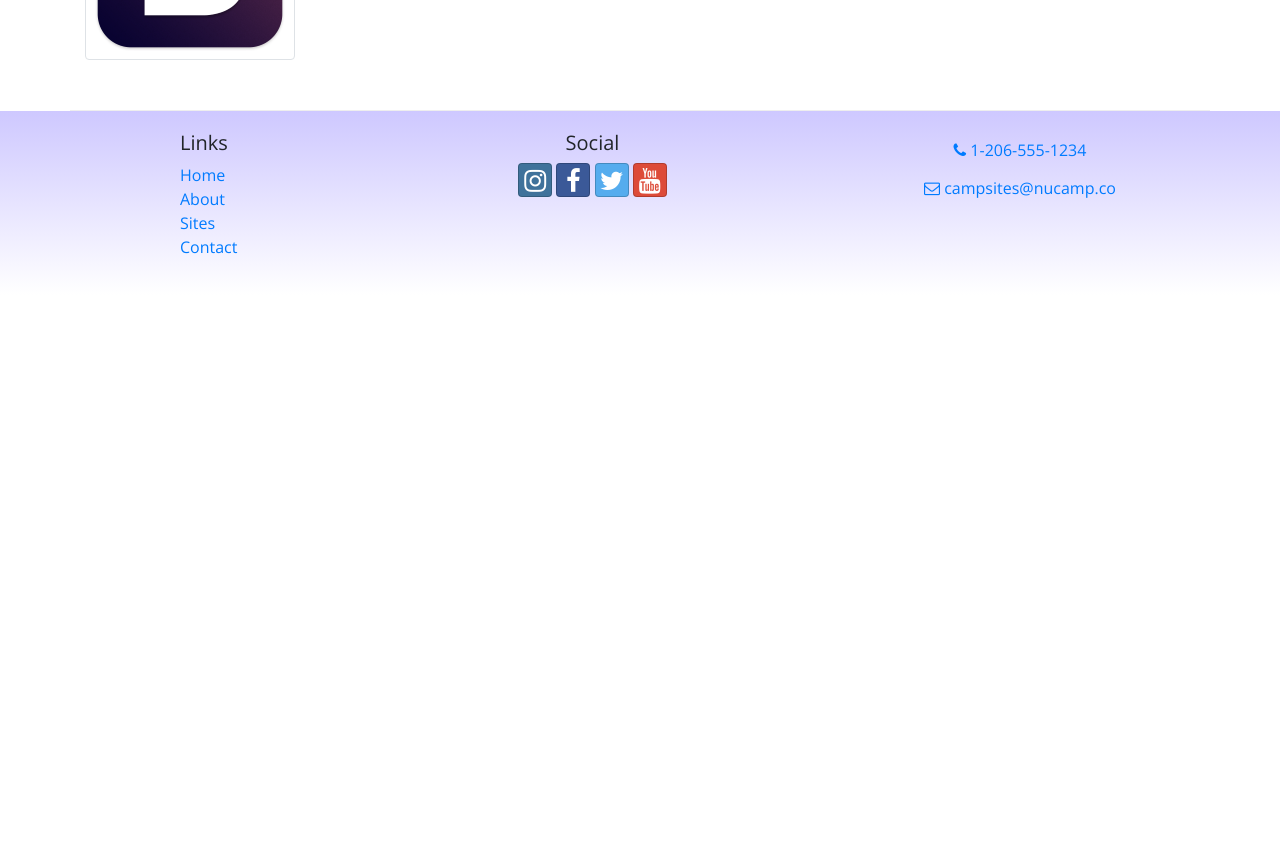
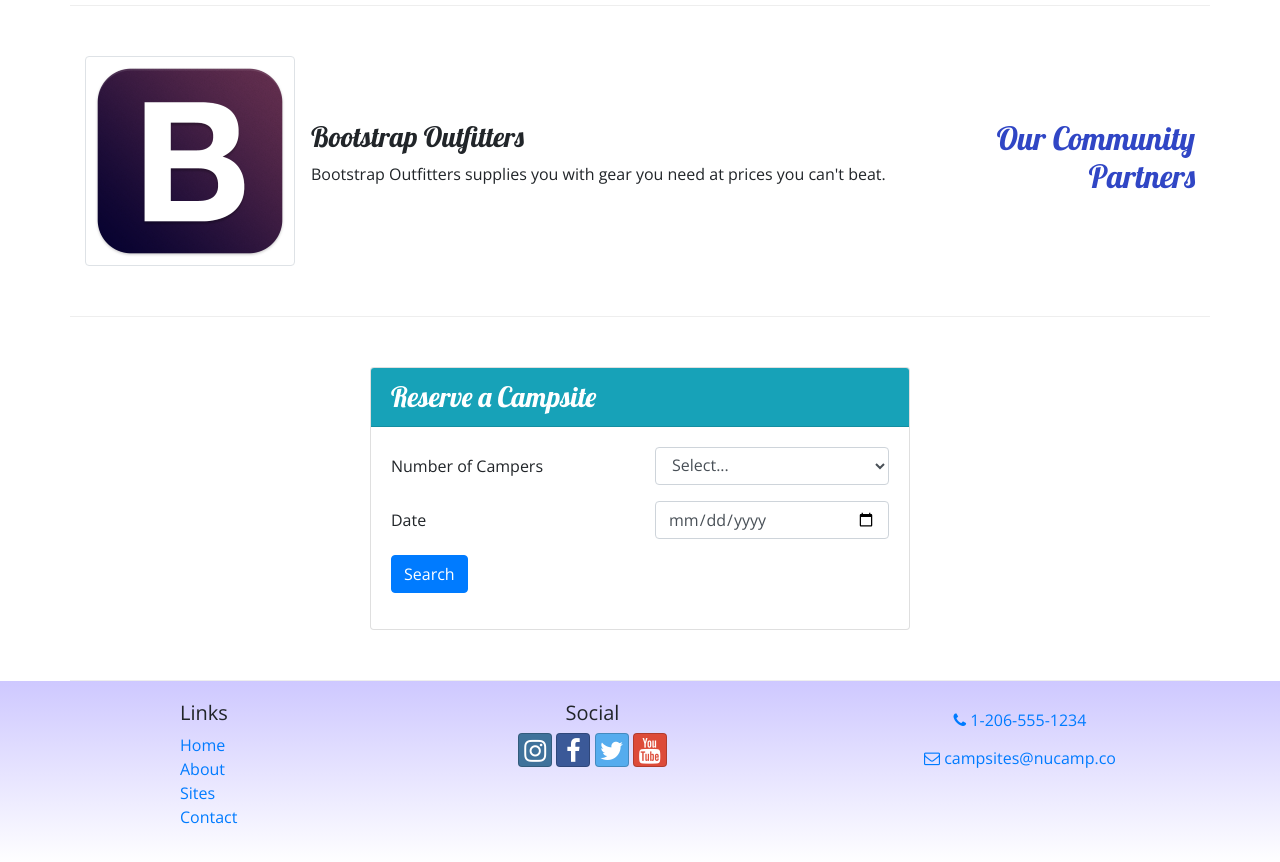
Before and after one commit to AshleyY1065/nucampsite2, a website: page index.html in a window 1280 px wide. Shown: the part 938-1800 px from the top of the page. Before the commit the page ends 1233 px from the top, so only its background shows below. Drawn offline with nearby package versions, Linux system fonts and the light colour scheme.

Commit message:
week2 workshop

```diff
--- a/index.html
+++ b/index.html
@@ -30,6 +30,9 @@
                     <h1>NuCamp</h1>
                     <h2>a better way to camp</h2>
                 </div>
+            </div>
+            <div class="col-md-4 col-xl-2 mt-4">
+                <a href="#reserveForm" class="btn btn-lg btn-info">Reserve Campsite</a>
             </div>
         </div>
     </header>
@@ -72,8 +75,13 @@
                 <h2>Featured Campsites</h2>
             </div>
             <div class="col">
-                <h3>React Lake Campground</h3>
-                <p class="d-none d-sm-block">Nestled in the foothills of the Chrome Mountains, this campground on the shores of the pristine React Lake is a favorite for fly fishers.</p>
+                <div class="media">
+                    <div class="media-body align-self-center">
+                        <h3>React Lake Campground</h3>
+                        <p class="d-none d-sm-block">Nestled in the foothills of the Chrome Mountains, this campground on the shores of the pristine React Lake is a favorite for fly fishers.</p>
+                    </div>
+                        <img class="d-flex ml-3 img-thumbnail" src="img/react-lake-thumb.jpg" alt="React Lake" />
+                </div>
             </div>
         </div>
 
@@ -87,6 +95,42 @@
                     <div class="media-body align-self-center">
                         <h3>Bootstrap Outfitters</h3>
                         <p class="d-none d-sm-block">Bootstrap Outfitters supplies you with gear you need at prices you can't beat.</p>
+                    </div>
+                </div>
+            </div>
+        </div>
+        <div class="row row-content">
+            <div class="col-sm-6 mx-auto">
+                <div class="card">
+                    <h3 class="card-header bg-info text-white">Reserve a Campsite</h3>
+                    <div class="card-body">
+                        <form id="reserveForm">
+                            <div class="row form-group">
+                                <label class="col-sm-6 col-form-label">Number of Campers</label>
+                                <div class="col">
+                                    <select name="numCampers" id="numCampers" class="form-control">
+                                        <option>Select...</option>
+                                        <option value="1">1</option>
+                                        <option value="2">2</option>
+                                        <option value="3">3</option>
+                                        <option value="4">4</option>
+                                        <option value="5">5</option>
+                                        <option value="6">6</option>
+                                    </select>
+                                </div>
+                            </div>
+                            <div class="row form-group">
+                                <label class="col-sm-6 col-form-label" for="date">Date</label>
+                                <div class="col-sm-6">
+                                    <input type="date" id="date" name="date" placeholder="date" class="form-control">
+                                </div>
+                            </div>
+                            <div class="row form-group">
+                                <div class="col">
+                                    <input type="submit" class="btn btn-primary" value="Search">
+                                </div>
+                            </div>
+                        </form>
                     </div>
                 </div>
             </div>
```
